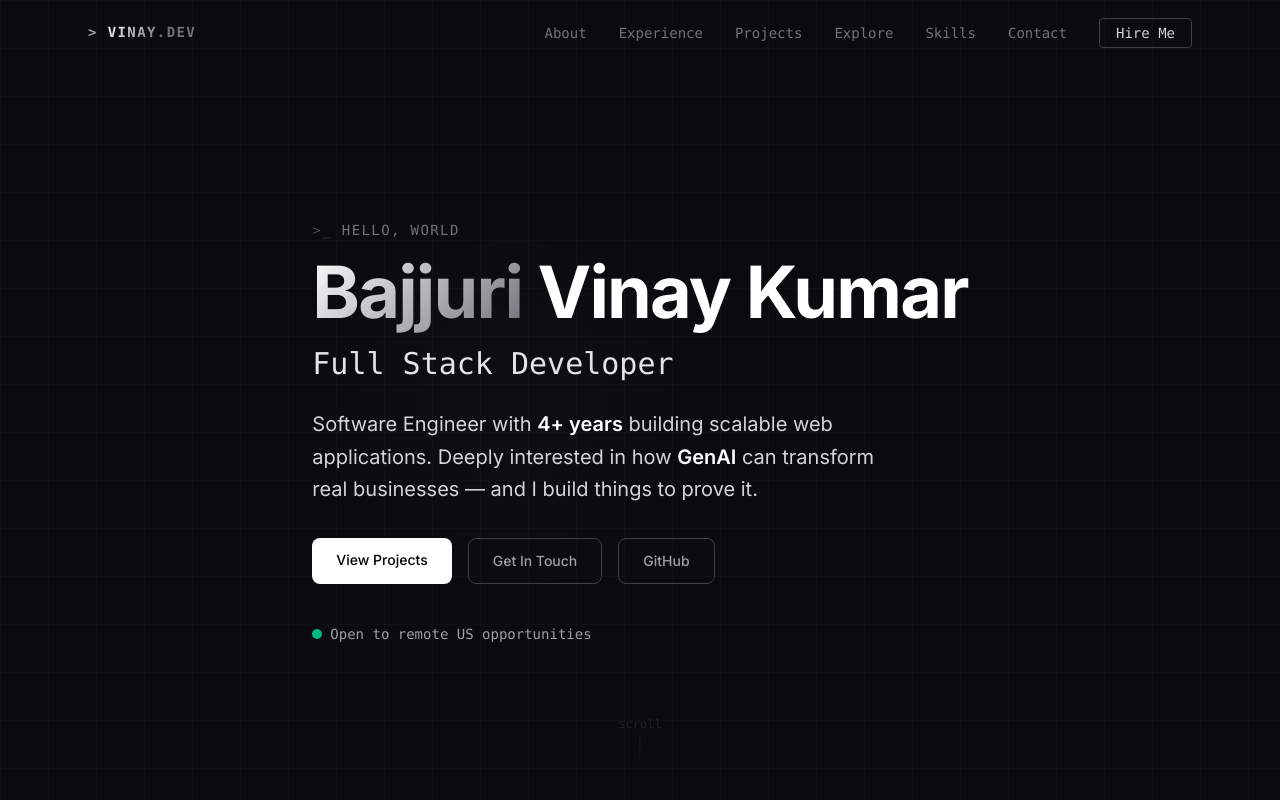
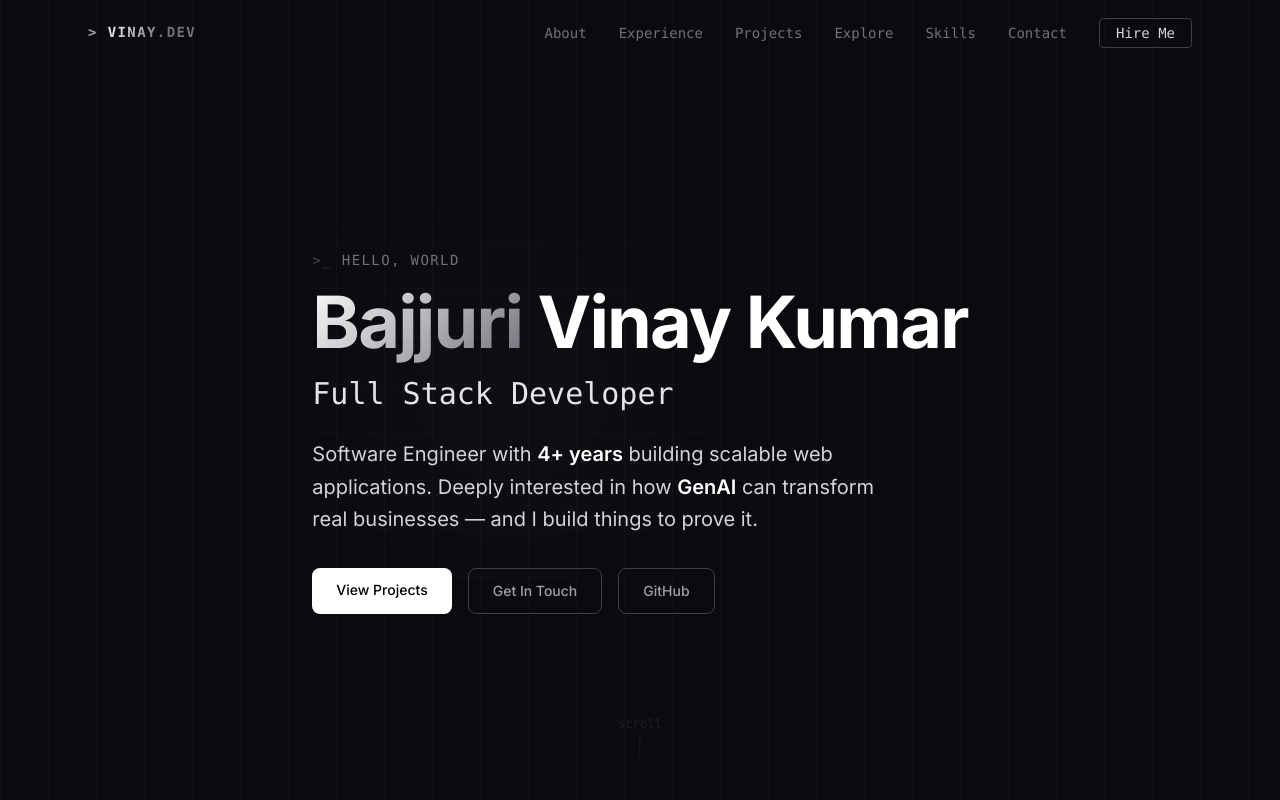
Before and after one commit to vinaybajjuri58/portfolio-updated, a Next.js app: page / in a window 1280 px wide. Shown: the top 800 px of the page. Built offline with nearby package versions, Linux system fonts and the light colour scheme.

Commit message:
Commented

```diff
--- a/components/Hero.tsx
+++ b/components/Hero.tsx
@@ -85,15 +85,15 @@
           </a>
         </div>
 
-        <div className="animate-fadeup delay-5 mt-10 flex items-center gap-2">
+        {/* <div className="animate-fadeup delay-5 mt-10 flex items-center gap-2">
           <span className="relative flex h-2.5 w-2.5">
             <span className="animate-ping absolute inline-flex h-full w-full rounded-full bg-emerald-400 opacity-75" />
             <span className="relative inline-flex rounded-full h-2.5 w-2.5 bg-emerald-500" />
           </span>
           <span className="text-sm font-mono text-zinc-400">
-            Open to remote US opportunities
+            Open to AI  opportunities
           </span>
-        </div>
+        </div> */}
       </div>
 
       <div className="absolute bottom-8 left-1/2 -translate-x-1/2 flex flex-col items-center gap-1 opacity-30">
```
